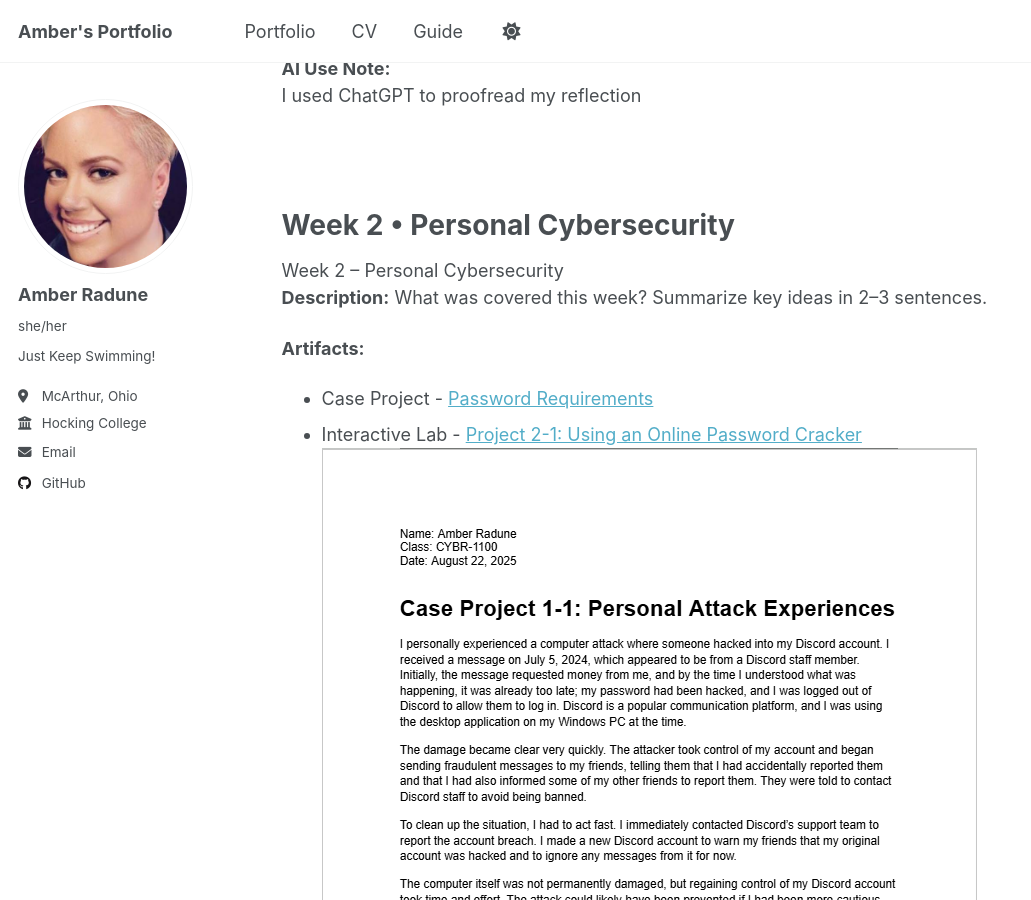
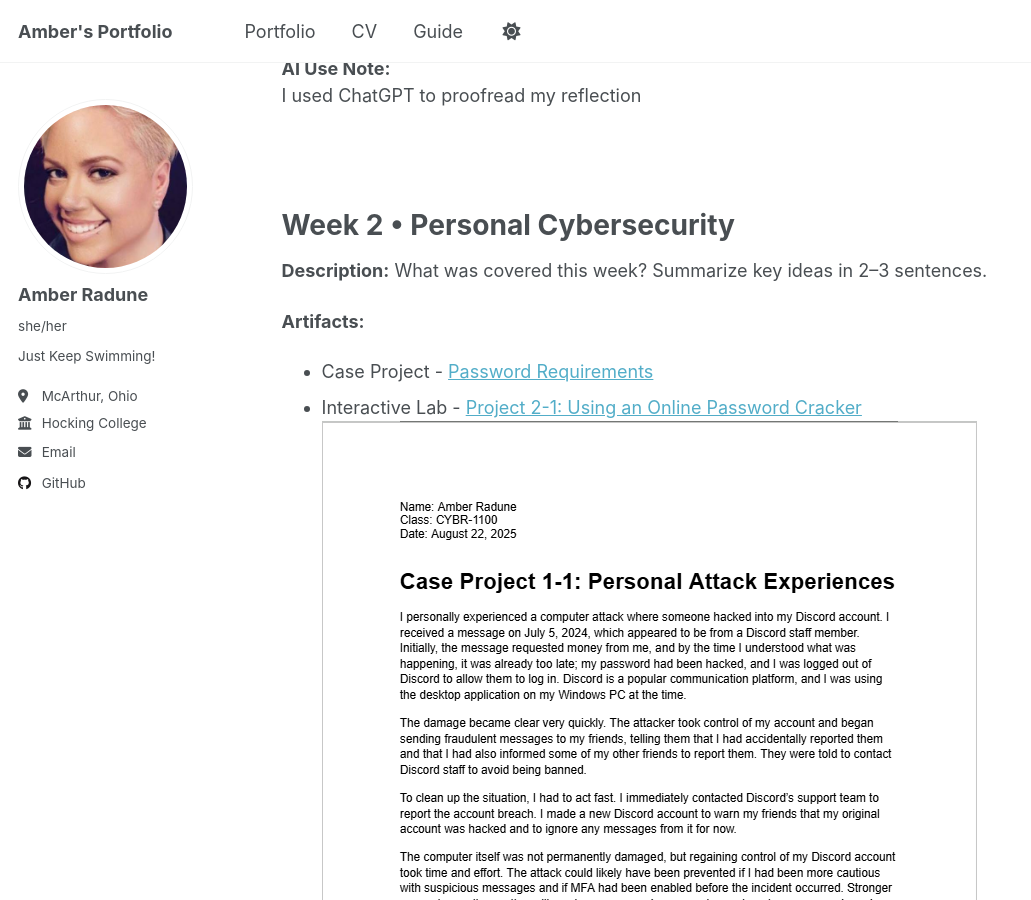
Before and after one commit to TinyBumblee/AmberR.github.io, a Jekyll site: the page built from _portfolio/CYBR-1100-Security-Awareness.md, in a window 1280 px wide and 900 px high, scrolled down 7396 px. Shown: the whole window, without its empty margins (0-1031 px from the left). Built offline with Jekyll 4.4.1, drawn with Linux system fonts in a browser that asks for light colours; a script that is not in the unit is left out.

Commit message:
Update CYBR-1100-Security-Awareness.md

```diff
--- a/_portfolio/CYBR-1100-Security-Awareness.md
+++ b/_portfolio/CYBR-1100-Security-Awareness.md
@@ -33,7 +33,6 @@ I used ChatGPT to proofread my reflection
 <a id="week_2"></a><br><br>
 # Week 2 • Personal Cybersecurity
 
-Week 2 – Personal Cybersecurity<br>
 **Description:**
 What was covered this week? Summarize key ideas in 2–3 sentences.
 
```
